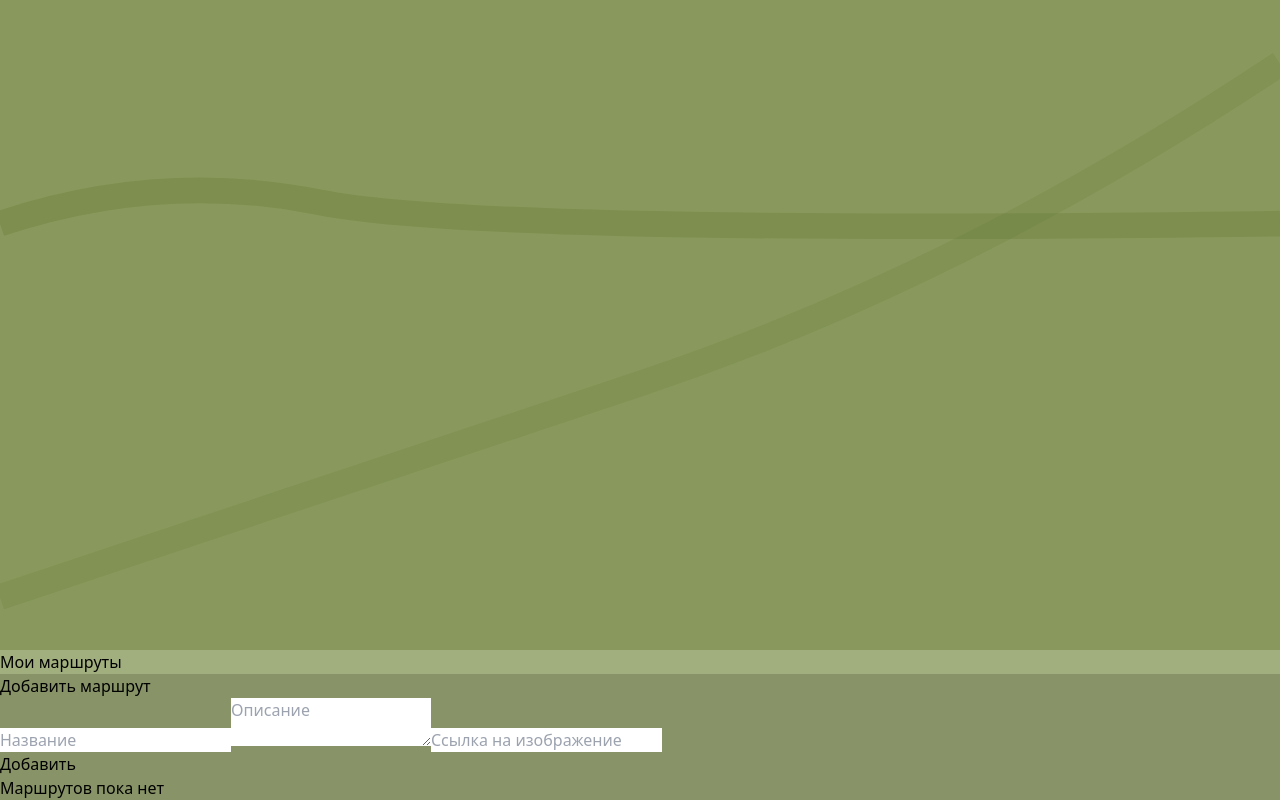
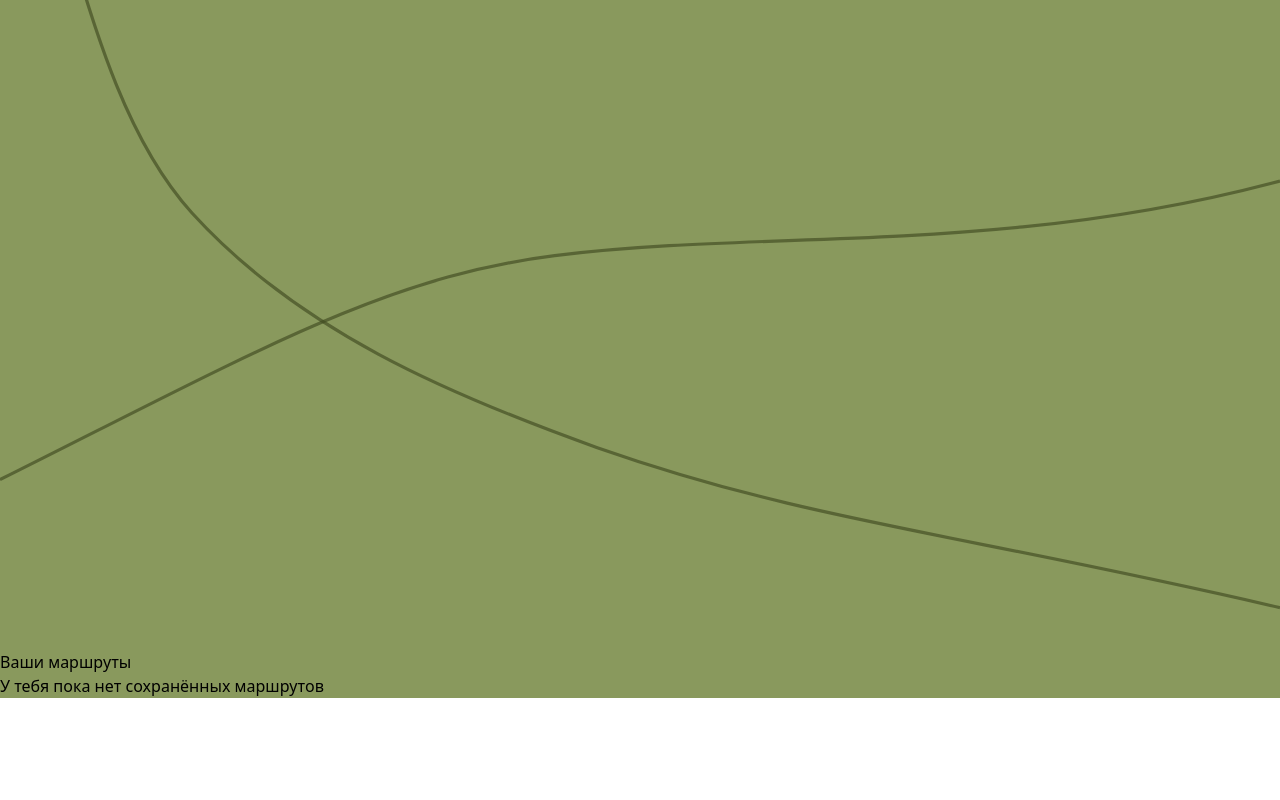
Before and after one commit to egor288/foxtrails, a React (Vite) app in the folder web/foxtrails_front/: page /travels in a window 1280 px wide. Shown: the part 227-1027 px from the top of the page. After the commit the page ends 925 px from the top, so only its background shows below. Built offline with nearby package versions, Linux system fonts and the light colour scheme.

Commit message:
Generation.TsxLast

```diff
--- a/web/foxtrails_front/src/pages/Generation.tsx
+++ b/web/foxtrails_front/src/pages/Generation.tsx
@@ -103,7 +103,7 @@ function Generation() {
                             </div>
 
                             <div className="space-y-4">
-                                <h2 className="text-lg font-semibold" style={{ color: '#2D2D2D' }}>Предпочтения по желанию</h2>
+                                <h2 className="text-lg font-semibold" style={{ color: '#2D2D2D' }}>Условия проживания</h2>
                                 <div className="space-y-3">
                                     {['Отель/гостиница', 'Квартира/апартаменты', 'Дом'].map(option => (
                                         <label key={option} className="flex items-center space-x-3 cursor-pointer">
--- a/web/foxtrails_front/src/pages/Travels.tsx
+++ b/web/foxtrails_front/src/pages/Travels.tsx
@@ -1,157 +1,108 @@
-import { useEffect, useState } from 'react';
+import { useLocation, useNavigate } from 'react-router-dom';
+import { useState } from 'react';
+import { TourList } from '../components/tourList';
+import type { Tour as TourType } from '../types/tour';
 import { Button } from '../components/button';
 
-type Tour = {
-    id: number;
-    title: string;
-    description: string;
-    image: string;
-};
+function Travels() {
+    const location = useLocation();
+    const navigate = useNavigate();
 
-function Travels() {
-    const [tours, setTours] = useState<Tour[]>([]);
-    const [editingId, setEditingId] = useState<number | null>(null);
-    const [newTitle, setNewTitle] = useState('');
+    const generatedTour = location.state as TourType | null;
+    const [savedTours, setSavedTours] = useState<TourType[]>([]);
 
-    // поля создания
-    const [title, setTitle] = useState('');
-    const [description, setDescription] = useState('');
-    const [image, setImage] = useState('');
+    const saveTour = () => {
+        if (!generatedTour) return;
 
-    useEffect(() => {
-        setTours([]);
-    }, []);
-
-    const addTour = () => {
-        if (!title.trim()) return;
-
-        const newTour: Tour = {
-            id: Date.now(),
-            title,
-            description,
-            image: image || 'https://picsum.photos/400/200'
-        };
-
-        setTours(prev => [newTour, ...prev]);
-
-        // очистка
-        setTitle('');
-        setDescription('');
-        setImage('');
-
-        // API POST сюда
+        setSavedTours(prev => [generatedTour, ...prev]);
+        navigate('/travels', { replace: true });
     };
 
-    const deleteTour = (id: number) => {
-        setTours(prev => prev.filter(t => t.id !== id));
-    };
-
-    const moveTour = (index: number, direction: 'up' | 'down') => {
-        const newTours = [...tours];
-        const targetIndex = direction === 'up' ? index - 1 : index + 1;
-
-        if (targetIndex < 0 || targetIndex >= tours.length) return;
-
-        [newTours[index], newTours[targetIndex]] = [newTours[targetIndex], newTours[index]];
-        setTours(newTours);
-    };
-
-    const startEdit = (tour: Tour) => {
-        setEditingId(tour.id);
-        setNewTitle(tour.title);
-    };
-
-    const saveEdit = (id: number) => {
-        setTours(prev =>
-            prev.map(t => (t.id === id ? { ...t, title: newTitle } : t))
-        );
-        setEditingId(null);
+    const rejectTour = () => {
+        navigate('/travels', { replace: true });
     };
 
     return (
         <div className="min-h-screen relative overflow-hidden" style={{ backgroundColor: '#89995D' }}>
-            <svg className="absolute inset-0 w-full h-full" viewBox="0 0 1200 800">
-                <path d="M0,400 Q150,350 300,380 T1200,400" fill="none" stroke="#627430" strokeWidth="24" opacity="0.3"/>
-                <path d="M0,750 Q300,650 600,550 T1200,250" fill="none" stroke="#6f8040" strokeWidth="24" opacity="0.3"/>
+
+            {/* Декоративный фон */}
+            <svg className="absolute inset-0 w-full h-full" preserveAspectRatio="none" viewBox="0 0 1200 800">
+                <defs>
+                    <linearGradient id="lineGradient" x1="0" y1="0" x2="0" y2="1">
+                        <stop offset="0%" stopColor="#4f5d28" stopOpacity="0.55" />
+                        <stop offset="100%" stopColor="#4f5d28" stopOpacity="0.25" />
+                    </linearGradient>
+                </defs>
+
+                <path
+                    d="M0,100 C180,20 260,130 420,130 C580,130 700,40 920,80 C1060,105 1120,150 1200,130"
+                    fill="none"
+                    stroke="url(#lineGradient)"
+                    strokeWidth="6"
+                    opacity="0.9"
+                />
+                <path
+                    d="M20,0 C70,120 90,290 180,390 C280,500 420,560 560,610 C760,680 900,690 1200,760"
+                    fill="none"
+                    stroke="#3f4a21"
+                    strokeWidth="3"
+                    opacity="0.65"
+                />
+                <path
+                    d="M0,640 C240,520 360,450 520,430 C720,405 940,430 1200,360"
+                    fill="none"
+                    stroke="#3f4a21"
+                    strokeWidth="3"
+                    opacity="0.65"
+                />
             </svg>
 
-            <div className="max-w-6xl mx-auto px-6 py-12 relative z-10">
-                <div className="rounded-3xl p-8" style={{ backgroundColor: 'rgba(255,255,255,0.2)' }}>
+            <div className="relative z-10 max-w-7xl mx-auto px-6 py-10">
 
-                    <h1 className="text-3xl font-bold mb-6 text-center">Мои маршруты</h1>
+                <h1 className="text-4xl font-bold text-white mb-10">
+                    Ваши маршруты
+                </h1>
 
-                    {/* 🟢 ФОРМА СОЗДАНИЯ */}
-                    <div className="rounded-2xl p-6 mb-8 flex flex-col gap-4"
-                         style={{ backgroundColor: 'rgba(39, 46, 19, 0.2)' }}>
+                {/* ПРЕДПРОСМОТР СГЕНЕРЕННОГО ТУРА */}
+                {generatedTour && (
+                    <div className="mb-10 p-6 rounded-3xl bg-white/70 backdrop-blur-md max-w-xl">
 
-                        <h2 className="text-xl font-semibold">Добавить маршрут</h2>
+                        <h2 className="text-2xl font-bold mb-4">
+                            Новый сгенерированный маршрут
+                        </h2>
 
-                        <input
-                            placeholder="Название"
-                            value={title}
-                            onChange={(e) => setTitle(e.target.value)}
-                            className="px-4 py-2 rounded-full"
+                        <img
+                            src={generatedTour.image}
+                            className="rounded-xl h-64 w-full object-cover mb-4"
                         />
 
-                        <textarea
-                            placeholder="Описание"
-                            value={description}
-                            onChange={(e) => setDescription(e.target.value)}
-                            className="px-4 py-2 rounded-2xl resize-none"
-                        />
+                        <h3 className="text-xl font-semibold mb-2">
+                            {generatedTour.title}
+                        </h3>
 
-                        <input
-                            placeholder="Ссылка на изображение"
-                            value={image}
-                            onChange={(e) => setImage(e.target.value)}
-                            className="px-4 py-2 rounded-full"
-                        />
+                        <p className="text-gray-700 mb-4">
+                            {generatedTour.fullDescription}
+                        </p>
 
-                        <div className="flex justify-end">
-                            <Button onClick={addTour}>Добавить</Button>
+                        <div className="flex gap-3">
+                            <Button onClick={saveTour}>
+                                Сохранить
+                            </Button>
+                            <Button onClick={rejectTour}>
+                                Не сохранять
+                            </Button>
                         </div>
                     </div>
+                )}
 
-                    {/* список */}
-                    <div className="grid grid-cols-1 md:grid-cols-2 gap-6">
-                        {tours.map((tour, index) => (
-                            <div key={tour.id}
-                                 className="rounded-2xl p-4 flex flex-col gap-4"
-                                 style={{ backgroundColor: 'rgba(39, 46, 19, 0.2)' }}>
+                {/* СОХРАНЕННЫЕ ТУРЫ */}
+                <TourList tours={savedTours} />
 
-                                <img src={tour.image} className="h-40 w-full object-cover rounded-xl"/>
-
-                                {editingId === tour.id ? (
-                                    <div className="flex gap-2">
-                                        <input
-                                            value={newTitle}
-                                            onChange={(e) => setNewTitle(e.target.value)}
-                                            className="flex-1 px-3 py-2 rounded-full"
-                                        />
-                                        <Button onClick={() => saveEdit(tour.id)}>OK</Button>
-                                    </div>
-                                ) : (
-                                    <h2 className="text-xl font-semibold">{tour.title}</h2>
-                                )}
-
-                                <p>{tour.description}</p>
-
-                                <div className="flex flex-wrap gap-2 mt-auto">
-                                    <Button onClick={() => startEdit(tour)}>Переименовать</Button>
-                                    <Button onClick={() => deleteTour(tour.id)}>Удалить</Button>
-                                    <Button onClick={() => moveTour(index, 'up')}>↑</Button>
-                                    <Button onClick={() => moveTour(index, 'down')}>↓</Button>
-                                </div>
-                            </div>
-                        ))}
-                    </div>
-
-                    {tours.length === 0 && (
-                        <p className="text-center mt-6 px-4 py-2 rounded-full" style={{ backgroundColor: 'rgba(39, 46, 19, 0.2)' }}>
-                            Маршрутов пока нет
-                        </p>
-                    )}
-                </div>
+                {savedTours.length === 0 && !generatedTour && (
+                    <p className="text-white mt-6">
+                        У тебя пока нет сохранённых маршрутов
+                    </p>
+                )}
             </div>
         </div>
     );
```
